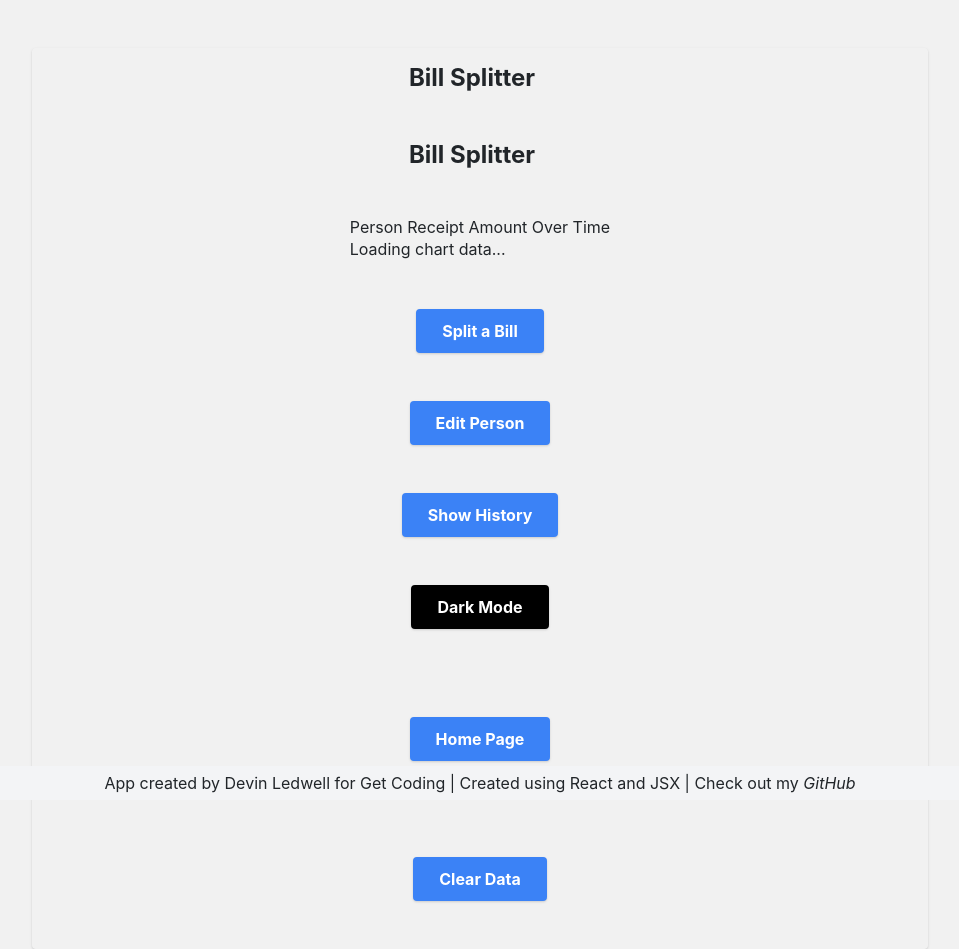
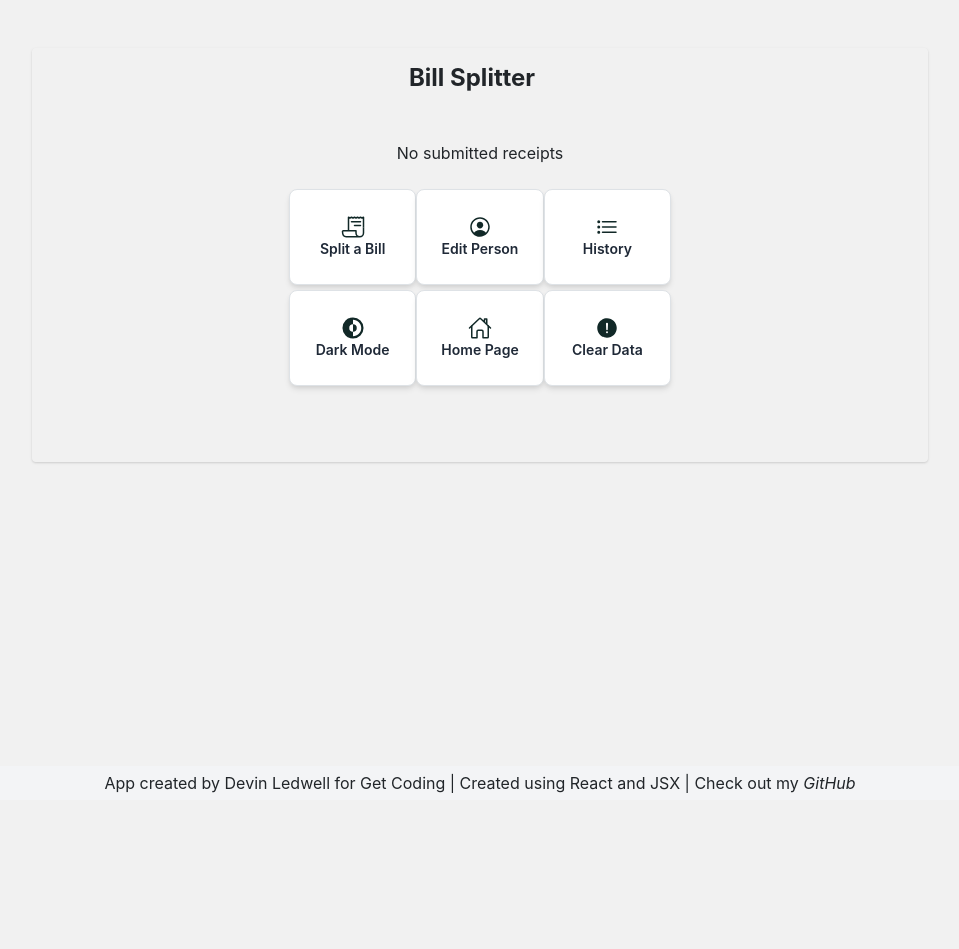
Before and after one commit to DevinLed/BillSplit, a React (Create React App) app: page /#/Home in a window 1280 px wide. Shown: the whole page, without its empty margins (160-1119 px from the left). After the commit the page ends 800 px from the top, so only its background shows below. Built offline with nearby package versions, Linux system fonts and the light colour scheme.

Commit message:
Chart & button rework

```diff
--- a/package.json
+++ b/package.json
@@ -9,7 +9,7 @@
     "@testing-library/react": "^13.4.0",
     "@testing-library/user-event": "^13.5.0",
     "axios": "^1.4.0",
-    "chart.js": "^4.3.0",
+    "chart.js": "^3.6.0",
     "form-data": "^4.0.0",
     "fs": "^0.0.1-security",
     "html2canvas": "^1.4.1",
--- a/src/App.js
+++ b/src/App.js
@@ -109,6 +109,16 @@ function App() {
     console.log("this is to add");
   };
 
+  const editRow = (id) => {
+    const editingRow = list.find((row) => row.id === id);
+    setList(list.filter((row) => row.id !== id));
+    setIsEditing(true);
+    setPersonName(editingRow.personName);
+    setPersonPhone(editingRow.personPhone);
+    setPersonEmail(editingRow.personEmail);
+    setPersonOwing(editingRow.personOwing);
+  };
+
   // used to update values of balance for contacts
   const subNum = (id, val, val2) => {
     setList((prevList) => {
@@ -205,6 +215,9 @@ function App() {
               setTheme={setTheme}
               toggleTheme={toggleTheme}
               handleClearData={handleClearData}
+              personOwing={personOwing}
+              personName={personName}
+              list={list}
             />
           }
         />
@@ -296,6 +309,7 @@ function App() {
               personState={personState}
               setIsSelected={setIsSelected}
               editPerson={editPerson}
+              editRow={editRow}
               setEditPerson={setEditPerson}
               list={list}
               value={value}
--- a/src/components/Home.js
+++ b/src/components/Home.js
@@ -1,44 +1,130 @@
 import React, { useState, useEffect } from "react";
-import { Line } from 'react-chartjs-2';
 import { Link } from "react-router-dom";
 import Header from "./Header";
 import Footer from "./Footer";
-import { Chart, registerables } from "chart.js";
-import 'chart.js';
+import { Bar } from "react-chartjs-2";
+import "chart.js/auto";
+import {
+  IoReceiptOutline,
+  IoPersonCircleOutline,
+  IoListOutline,
+  IoInvertModeSharp,
+  IoHomeOutline,
+  IoAlertCircle,
+} from "react-icons/io5";
 
-export default function Home({theme, toggleTheme, handleClearData, personReceiptAmount }) {
-
-
+export default function Home({ theme, toggleTheme, handleClearData, list }) {
   const [startBill, setStartBill] = useState(true);
   const [showPersonEdit, setPersonEdit] = useState(false);
-
-
   const [selectPersonEdit, setSelectPersonEdit] = useState(false);
 
+  useEffect(() => {
+    setStartBill(true);
+    setPersonEdit(false);
+    setSelectPersonEdit(false);
+  }, []);
+
   // For Dark/Bright mode. Keeps mode storage for page refresh.
-
-    // Text switch for dark mode button
   const [buttonText, setButtonText] = useState("Dark Mode");
   const changeText = (text) => setButtonText(text);
-    const [chartData, setChartData] = useState(null); // Initialize chartData as null
 
-    useEffect(() => {
-      const fetchData = async () => {
-        try {
-          const data = await personReceiptAmount();
-          setChartData(data); // Update chartData with the fetched data
-        } catch (error) {
-          console.error('Error fetching chart data:', error);
-        }
+  const yAxisCallback = (value) => `$${value.toFixed(2)}`;
+  const chartData = {
+    labels: list.map(({ personName }) => personName),
+    datasets: [
+      {
+        label: "Owing Amount",
+        data: list.map(({ personOwing }) => personOwing),
+        backgroundColor: [
+          "rgba(75, 192, 192, 0.6)",
+          "rgba(54, 162, 235, 0.6)",
+          "rgba(255, 206, 86, 0.6)",
+          "rgba(255, 99, 132, 0.6)",
+          "rgba(153, 102, 255, 0.6)",
+          "rgba(255, 159, 64, 0.6)",
+        ],
+        borderColor: [
+          "rgba(75, 192, 192, 1)",
+          "rgba(54, 162, 235, 1)",
+          "rgba(255, 206, 86, 1)",
+          "rgba(255, 99, 132, 1)",
+          "rgba(153, 102, 255, 1)",
+          "rgba(255, 159, 64, 1)",
+        ],
+        borderWidth: 1,
+      },
+    ],
   };
 
-      fetchData();
-    }, [personReceiptAmount]); // Include personReceiptAmount as a dependency to re-fetch data when it changes
+  const tooltipCallbacks = {
+    title: (tooltipItems) => {
+      if (tooltipItems.length > 0) {
+        const index = tooltipItems[0].dataIndex;
+        return list[index].personName;
+      }
+      return "";
+    },
+    label: (tooltipItem) => `$${tooltipItem.formattedValue}`,
+  };
+
+  const chartOptions = {
+    indexAxis: "x",
+    scales: {
+      x: {
+        beginAtZero: true,
+        grid: {
+          color: "rgba(0, 0, 0, 0.1)",
+        },
+      },
+      y: {
+        grid: {
+          color: "rgba(0, 0, 0, 0.1)",
+        },
+        ticks: {
+          callback: yAxisCallback,
+        },
+      },
+    },
+    plugins: {
+      title: {
+        display: true,
+        text: "Current balances",
+        font: {
+          size: 16,
+        },
+      },
+      legend: {
+        display: false,
+      },
+      tooltip: {
+        callbacks: tooltipCallbacks,
+        displayColors: false,
+        titleAlign: "center",
+        titleFont: {
+          weight: "bold",
+        },
+        bodyFont: {
+          weight: "normal",
+        },
+        custom: (tooltipModel) => {
+          // Check if tooltip is visible
+          if (tooltipModel.opacity === 0) {
+            return;
+          }
+
+          // Close tooltip after 5 seconds
+          setTimeout(() => {
+            tooltipModel.opacity = 0;
+            this._chart.tooltip.update();
+          }, 5000);
+        },
+      },
+    },
+  };
 
   return (
     <>
-
-    <main className="mt-5 p-0 pt-3 xs:max-w-xl sm:max-w-xl md:mx-auto lg:max-w-2xl xl:max-w-4xl bg-white-500 rounded shadow">
+      <main className="xs:max-w-xl bg-white-500 mt-5 rounded p-0 pt-3 shadow sm:max-w-xl md:mx-auto lg:max-w-2xl xl:max-w-4xl">
         <div className={`App ${theme}`}>
           <div className="flex flex-col items-center justify-center">
             {/*  Header narrative for the Main Screen + 6 button selection screens */}
@@ -48,81 +134,34 @@ export default function Home({theme, toggleTheme, handleClearData, personReceipt
               selectPersonEdit={selectPersonEdit}
               setSelectPersonEdit={setSelectPersonEdit}
               setPersonEdit={setPersonEdit}
-                ></Header>
-                <div className={`App ${theme}`}>
-                <div className="flex flex-col items-center justify-center">
-            {/* Header narrative for the Main Screen + 6 button selection screens */}
-            <Header
-              startBill={startBill}
-              showPersonEdit={showPersonEdit}
-              selectPersonEdit={selectPersonEdit}
-              setSelectPersonEdit={setSelectPersonEdit}
-              setPersonEdit={setPersonEdit}
-            ></Header>
-            <ul>
-              {/* Buttons */}
-            </ul>
+            />
             <div>
-              <h2>Person Receipt Amount Over Time</h2>
-              {chartData ? ( // Render the chart only if chartData is available
-                <Line
-                  data={{
-                    labels: chartData.map((dataPoint) => dataPoint.date),
-                    datasets: [
-                      {
-                        label: 'Receipt Amount',
-                        data: chartData.map((dataPoint) => dataPoint.amount),
-                        backgroundColor: 'rgba(75, 192, 192, 0.2)',
-                        borderColor: 'rgba(75, 192, 192, 1)',
-                        borderWidth: 1,
-                      },
-                    ],
-                  }}
-                  options={{
-                    scales: {
-                      y: {
-                        beginAtZero: true,
-                      },
-                    },
-                  }}
-                />
+              {chartData.labels.length > 0 ? (
+                <Bar data={chartData} options={chartOptions} />
               ) : (
-                <p>Loading chart data...</p> // Display a loading message while data is being fetched
+                <p>No submitted receipts</p>
               )}
             </div>
-          </div>
-        </div>
-                <ul>
-                  <li className="flex items-center justify-center">
+            <div className="grid grid-cols-3 py-4 gap-y-0">
   <Link to="/SplitBill">
-                      <button
-                        className="justify-center mt-5 bg-blue-500 font-bold py-2 px-4 rounded shadow border-2 border-blue-500 hover:bg-white transition-all duration-300"
-                      >
-                        Split a Bill
-                      </button>
+    <label className="flex flex-col items-center justify-center mb-0 h-24 w-full rounded-lg border border-gray-200 bg-white py-4 px-6 text-sm font-semibold shadow-md hover:bg-gray-200 hover:no-underline">
+      <IoReceiptOutline size={24} />
+      <span className="text-gray-800">Split a Bill</span>
+    </label>
   </Link>
-                  </li>
-                  <li className="flex items-center justify-center">
   <Link to="/EditList">
-                      <button
-                        className="mt-5 bg-blue-500 font-bold py-2 px-4 rounded shadow border-2 border-blue-500 hover:bg-white transition-all duration-300"
-                      >
-                        Edit Person
-                      </button>
+    <label className="flex flex-col items-center justify-center h-24 w-full rounded-lg border border-gray-200 bg-white py-4 px-6 text-sm font-semibold shadow-md hover:bg-gray-200 hover:no-underline">
+      <IoPersonCircleOutline size={24} />
+      <span className="text-gray-800">Edit Person</span>
+    </label>
   </Link>
-                  </li>
-
-                  <li className="flex items-center justify-center">
   <Link to="/History">
-                      <button
-                        className="mt-5 bg-blue-500 font-bold py-2 px-4 rounded shadow border-2 border-blue-500 hover:bg-white transition-all duration-300"
-                       >
-                        Show History
-                      </button>
+    <label className="flex flex-col items-center justify-center h-24 w-full rounded-lg border border-gray-200 bg-white py-4 px-6 text-sm font-semibold shadow-md hover:bg-gray-200 hover:no-underline">
+      <IoListOutline size={24} />
+      <span className="text-gray-800">History</span>
+    </label>
   </Link>
-                  </li>
-                  <li className="flex items-center justify-center">
-                    <button
+  <label
     onClick={() => {
       toggleTheme();
       if (theme === "light") {
@@ -131,31 +170,30 @@ export default function Home({theme, toggleTheme, handleClearData, personReceipt
         changeText("Dark Mode");
       }
     }}
-                      className="mt-5 mb-10 bg-black text-white font-bold py-2 px-4 rounded shadow border-2 border-black hover:text-white-500 transition-all duration-300"
+    className="flex flex-col items-center justify-center h-24 w-full cursor-pointer rounded-lg border border-gray-200 bg-white py-4 px-6 text-sm font-semibold shadow-md hover:bg-gray-200 hover:no-underline"
   >
-                      {buttonText}
-                    </button>
-                  </li>
-                  <li className="flex items-center justify-center">
+    <IoInvertModeSharp size={24} />
+    <span className="text-gray-800">{buttonText}</span>
+  </label>
+  <Link to="/LandingPage">
+    <label className="flex flex-col items-center justify-center h-24 w-full rounded-lg border border-gray-200 bg-white py-4 px-6 text-sm font-semibold shadow-md hover:bg-gray-200 hover:no-underline">
+      <IoHomeOutline size={24} />
+      <span className="text-gray-800">Home Page</span>
+    </label>
+  </Link>
+  <label
+    onClick={() => handleClearData()}
+    className="flex flex-col items-center justify-center h-24 w-full cursor-pointer rounded-lg border border-gray-200 bg-white py-4 px-6 text-sm font-semibold shadow-md hover:bg-gray-200 hover:no-underline"
+  >
+    <IoAlertCircle size={24} />
+    <span className="text-gray-800">Clear Data</span>
+  </label>
+</div>
 
-                  <Link to="/LandingPage">
-                      <button
-
-                        className="mt-5 mb-5 bg-blue-500 font-bold py-2 px-4 rounded shadow border-2 border-blue-500 hover:bg-white transition-all duration-300"
-                       >
-                        Home Page
-                      </button>
-                      </Link>
-                  </li>
-                  <li onClick={() => handleClearData()} className="flex items-center justify-center">
-                  <button className="mt-5 bg-blue-500 font-bold py-2 px-4 rounded shadow border-2 border-blue-500 hover:bg-white transition-all duration-300"
-                        onClick={() => handleClearData()}>Clear Data</button>
-                  </li>
-                </ul>
           </div>
         </div>
-      <Footer theme={theme}/>
+        <Footer theme={theme} />
       </main>
     </>
-  )
+  );
 }
```
Also changed, not shown: src/components/EditList.js (+7 -4 lines), src/components/History.js (+10 -12 lines), src/components/SplitBill.js (+6 -3 lines), src/index.css (line endings or trailing spaces), 1 other file (tests, documents, lock files or other folders). Lines whose indentation alone changed are shown as unchanged.
